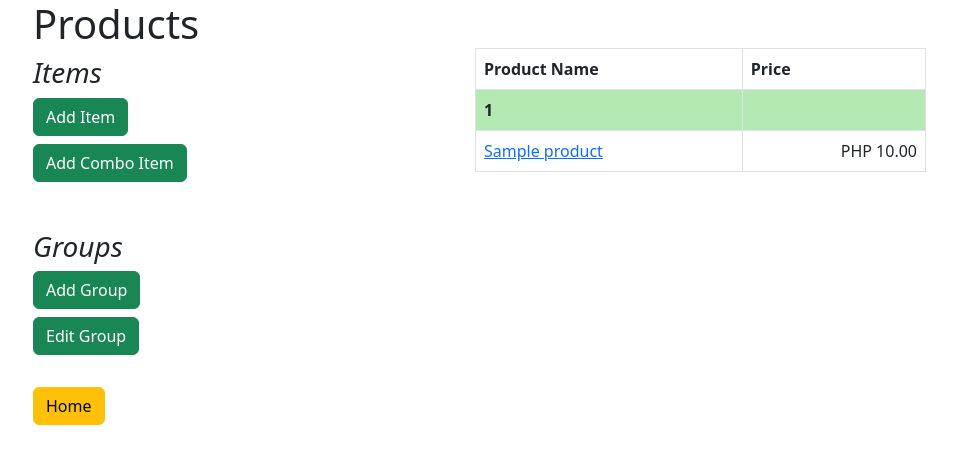
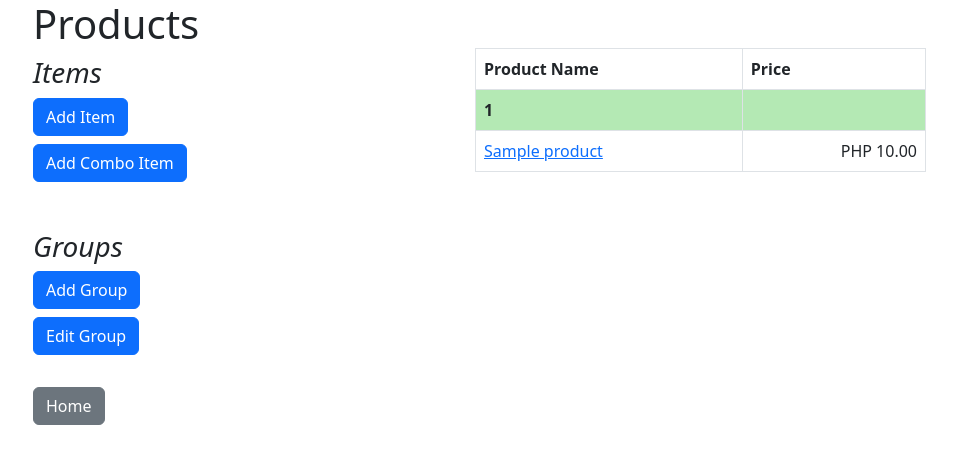
Before and after one commit to daxvii/MSYS-42-Lumpiang-Babies, a Django app: page /edit_productlist/ in a window 1280 px wide. Shown: the top 464 px of the page, without its empty margins (177-1134 px from the left). Run offline with Django 4.2, Linux system fonts and the light colour scheme; the first user in the database is signed in; tables that the repository leaves empty hold one stand-in row (Sample ...); some libraries are stand-ins or nearby versions.

Commit message:
minor changes to html

```diff
--- a/lumpia/lumpiasys/templates/edit_grouplist.html
+++ b/lumpia/lumpiasys/templates/edit_grouplist.html
@@ -15,7 +15,7 @@
                     <h1>Groups</h1>
                     <a href="{% url 'edit_productlist' %}" class="btn btn-warning mt-2">Return</a>
                     <br>
-                    <a href="{% url 'home' %}" class="btn btn-warning mt-2">Home</a>
+                    <a href="{% url 'home' %}" class="btn btn-secondary mt-2">Home</a>
                 </div>
                 <div class="col-5 mt-5">
                     <table class="table table-striped table-bordered">
--- a/lumpia/lumpiasys/templates/edit_productlist.html
+++ b/lumpia/lumpiasys/templates/edit_productlist.html
@@ -14,17 +14,17 @@
                 <div class="col my-auto" style="padding-left: 140px">
                     <h1>Products</h1>
                     <h3><i>Items</i></h3>
-                    <a href="{% url 'create_product' %}" class="btn btn-success">Add Item</a>
+                    <a href="{% url 'create_product' %}" class="btn btn-primary">Add Item</a>
                     <br>
-                    <a href="{% url 'create_combo' %}" class="btn btn-success mt-2">Add Combo Item</a>
+                    <a href="{% url 'create_combo' %}" class="btn btn-primary mt-2">Add Combo Item</a>
 
                     <h3 class="mt-5"><i>Groups</i></h3>
-                    <a href="{% url 'create_group' %}" class="btn btn-success">Add Group</a>
+                    <a href="{% url 'create_group' %}" class="btn btn-primary">Add Group</a>
                     <br>
-                    <a href="{% url 'edit_grouplist' %}" class="btn btn-success mt-2">Edit Group</a>
+                    <a href="{% url 'edit_grouplist' %}" class="btn btn-primary mt-2">Edit Group</a>
                     <br><br>
 
-                    <a href="{% url 'home' %}" class="btn btn-warning mt-2">Home</a>
+                    <a href="{% url 'home' %}" class="btn btn-secondary mt-2">Home</a>
                 </div>
                 <div class="col-5 mt-5">
                     <table class="table table-striped table-bordered">
--- a/lumpia/lumpiasys/templates/signup.html
+++ b/lumpia/lumpiasys/templates/signup.html
@@ -26,7 +26,7 @@
                             <button type='submit' class="btn btn-success">Sign Up</button>
                         </div>
                         <div class="col">
-                            <a href="{% url 'signin' %}" class="btn btn-info">Go Back To Sign In</a>
+                            <a href="{% url 'signin' %}" class="btn btn-danger">Return To Sign In</a>
                         </div>
                         <div class="col-1"></div>
                     </div>
--- a/lumpia/lumpiasys/templates/update_combo.html
+++ b/lumpia/lumpiasys/templates/update_combo.html
@@ -76,7 +76,7 @@
                                     <button type="submit" class="btn btn-success">Save Changes</button>
                                 </div>
                                 <div class="col text-center">
-                                    <a href="{% url 'view_combo' pk=c.pk %}" class="btn btn-warning">Cancel</a>
+                                    <a href="{% url 'view_combo' pk=c.pk %}" class="btn btn-danger">Cancel</a>
                                 </div>
                             </div>
                         </p>
--- a/lumpia/lumpiasys/templates/update_group.html
+++ b/lumpia/lumpiasys/templates/update_group.html
@@ -27,7 +27,7 @@
                                     <button type='submit' class="btn btn-success">Save Changes</button>
                                 </div>
                                 <div class="col">
-                                    <a href="{% url 'edit_grouplist' %}" class="btn btn-warning">Cancel</a>
+                                    <a href="{% url 'edit_grouplist' %}" class="btn btn-danger">Cancel</a>
                                 </div>
                             </div>
                         </p>
--- a/lumpia/lumpiasys/templates/update_product.html
+++ b/lumpia/lumpiasys/templates/update_product.html
@@ -60,7 +60,7 @@
                                     <button type='submit' class="btn btn-success">Save Changes</button>
                                 </div>
                                 <div class="col">
-                                    <a href="{% url 'view_product' pk=p.pk %}" class="btn btn-warning">Cancel</a>
+                                    <a href="{% url 'view_product' pk=p.pk %}" class="btn btn-danger">Cancel</a>
                                 </div>
                             </div>
                         </p>
--- a/lumpia/lumpiasys/templates/view_group.html
+++ b/lumpia/lumpiasys/templates/view_group.html
@@ -16,10 +16,8 @@
                     <h3>View Group</h1>
                 </div>
                 <div class="col-5 p-4 border border-dark rounded mt-5 bg-light">
-                    <form method="POST" action="{% url 'view_group' g.pk %}" style="padding-left: 28px"> {% csrf_token %}
                         <div class = "p-2">
-                            <label style="padding-right: 108px"><b>Group Name:</b></label>
-                            <input type="text" name="group_id" value="{{g.group_id}}" readonly>
+                            <label style="padding-right: 108px"><b>Group Name:</b> {{g.group_id}}</label>
                         </div>
 
                         <p class = "p-2">
@@ -35,7 +33,6 @@
                                 </div>
                             </div>
                         </p>
-                    </form>
                 </div>
         </div>
     </body>
--- a/lumpia/lumpiasys/templates/view_inventory_records.html
+++ b/lumpia/lumpiasys/templates/view_inventory_records.html
@@ -16,7 +16,7 @@
                     <input type="text" name="date" required>
                     <br><br>
                     <button type="submit" class="btn btn-success">Get Inventory Records</button>
-                    <a href="{% url 'home' %}" class="btn btn-warning">Home</a>
+                    <a href="{% url 'home' %}" class="btn btn-danger">Home</a>
             </form>
         </div>
         <br>
```
Also changed, not shown: lumpia/lumpiasys/templates/view_product.html (+0 -31 lines).
